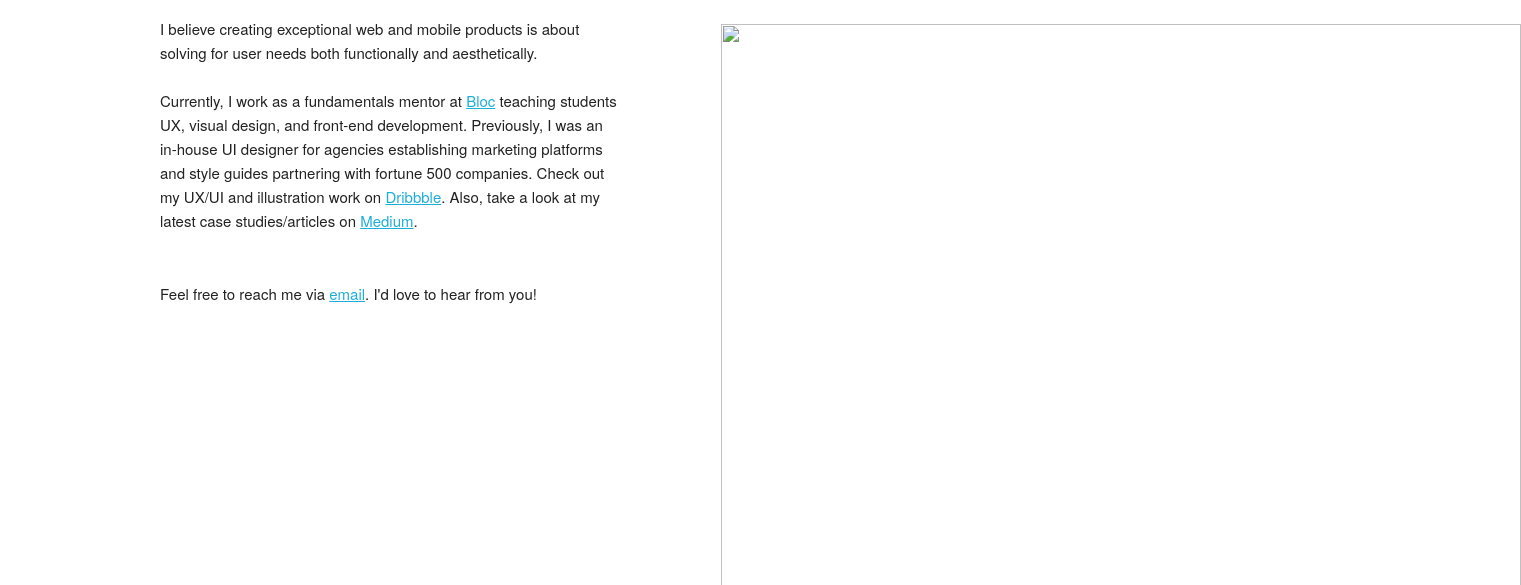
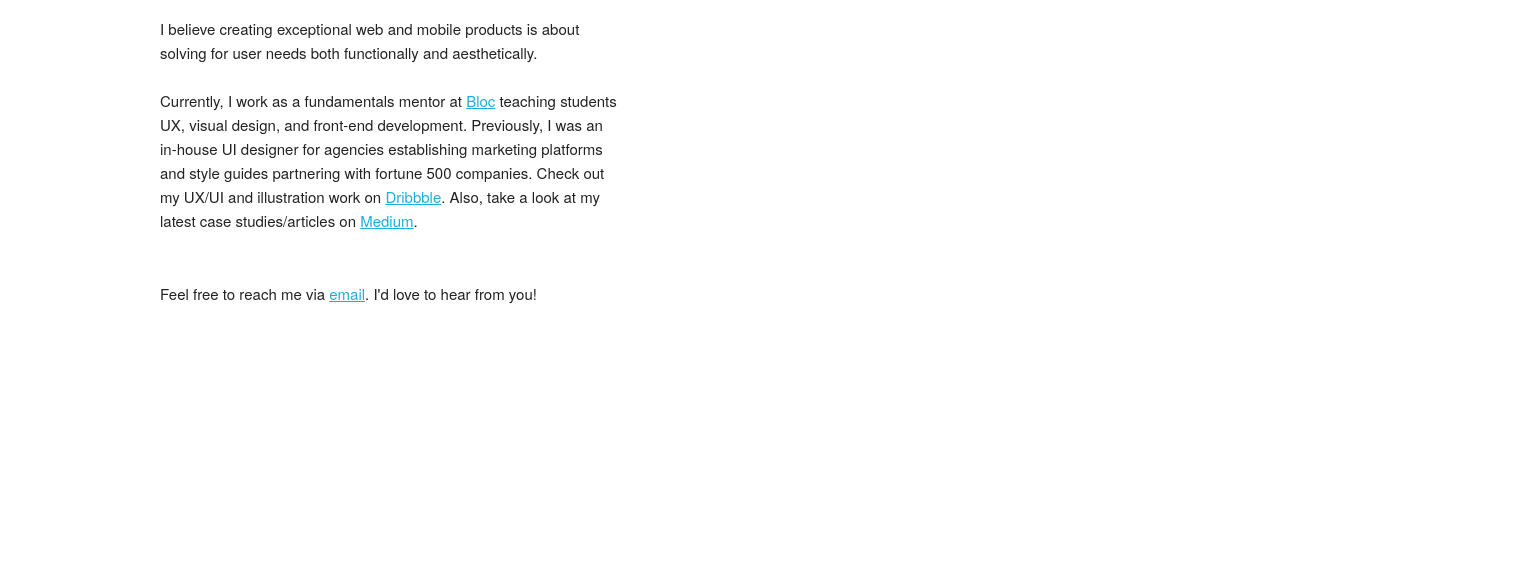
Before and after one commit to jruxdesign/portfolio2017, a plain HTML site: page index.html in a window 1280 px wide. Shown: the part 199-784 px from the top of the page, 1521 px wide, since content can reach past the window. Drawn offline with Linux system fonts and the light colour scheme.

Commit message:
remove weird box

```diff
--- a/index.html
+++ b/index.html
@@ -40,7 +40,6 @@
     <div class="reachout"><br>Feel free to reach me via <a href="mailto:jennareeddesign@gmail.com" target="_blank">email</a>. I'd love to hear from you! </br></div>
     </div>
 
-    <div class="illustration"><img src="" alt="" height="800" width="800"></div>
     </div>
   </div>
 
```
